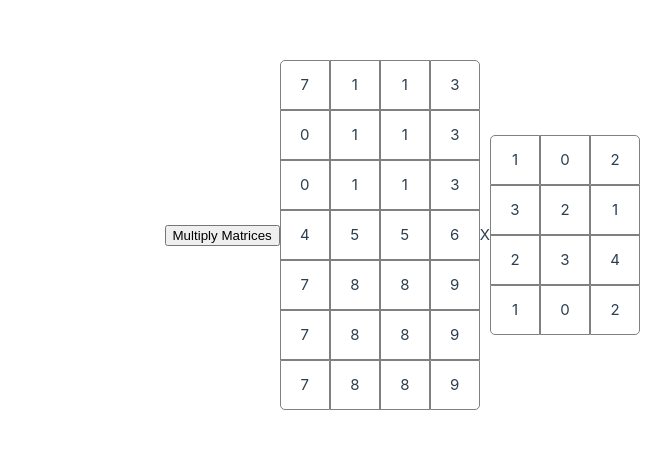
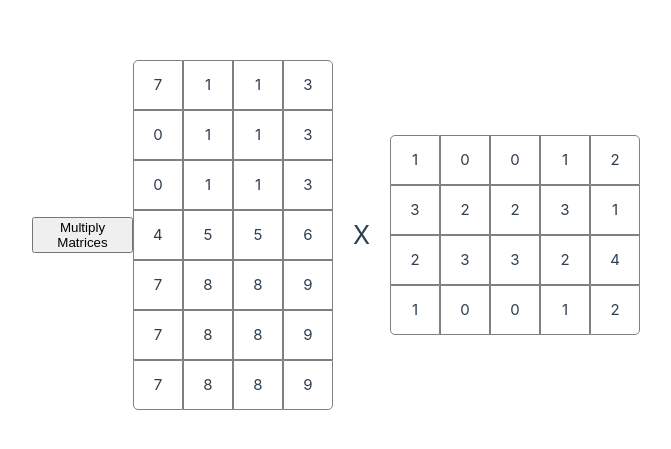
Before and after one commit to ryansereno/vue-tensor, a Vue app: page / in a window 1280 px wide. Shown: the part 165-614 px from the top of the page, without its empty margins (0-671 px from the left). Built offline with nearby package versions, Linux system fonts and the light colour scheme.

Commit message:
moved matmult logic into designated component

```diff
--- a/src/App.vue
+++ b/src/App.vue
@@ -1,27 +1,10 @@
 <template>
-  <div style="display: flex; align-items: center">
-    <button @click="stepwiseMultiplication">Multiply Matrices</button>
-    <Matrix
-      ref="matrixARef"
-      :matrixData="matrixA"
-      :activeRows="matrixAActiveRows"
-    />
-    <span> X </span>
-    <div :style="transformStyle" class="matrix-transition">
-      <Matrix
-        ref="matrixBRef"
-        :matrixData="matrixB"
-        :activeColumns="matrixBActiveColumns"
-        :matrixIsRotated="isRotated"
-      />
-    </div>
-    <Matrix v-if="resultMatrix" :matrixData="resultMatrix"></Matrix>
-  </div>
+  <MatrixMultiplication :matrixA="matrixA" :matrixB="matrixB" />
 </template>
 
 <script setup>
-import { ref } from "vue";
-import Matrix from "./components/Matrix.vue"; // adjust path as necessary
+import {ref} from 'vue'
+import MatrixMultiplication from "@/components/MatrixMultiplication.vue";
 
 const matrixA = ref([
   [7, 1, 1, 3],
@@ -34,98 +17,9 @@ const matrixA = ref([
 ]);
 
 const matrixB = ref([
-  [1, 0, 2],
-  [3, 2, 1],
-  [2, 3, 4],
-  [1, 0, 2],
+  [1, 0, 0, 1, 2],
+  [3, 2, 2, 3, 1],
+  [2, 3, 3, 2, 4],
+  [1, 0, 0, 1, 2],
 ]);
-const transformStyle = ref({});
-
-const matrixARef = ref(null);
-const matrixBRef = ref(null);
-
-const matrixAActiveRows = ref([]);
-const matrixBActiveColumns = ref([]);
-
-const isRotated = ref(false);
-const resultMatrix = ref(null);
-
-const step = ref(0);
-
-let translateX, translateY, rowHeightA;
-
-const stepwiseMultiplication = () => {
-  const rowsA = matrixA.value.length;
-  const colsA = matrixA.value[0].length;
-  const rowsB = matrixB.value.length;
-  const colsB = matrixB.value[0].length;
-  //check dimensions
-  if (colsA !== rowsB) {
-    console.error("Matrix multiplication not possible");
-    return;
-  }
-  const maxSteps = matrixA.value.length + matrixB.value[0].length; // Total steps needed
-
-  if (step.value === 0) {
-    //get DOM element locations
-    const matrixARect = matrixARef.value.$el.getBoundingClientRect();
-    const matrixBRect = matrixBRef.value.$el.getBoundingClientRect();
-
-    //initial movement of MatrixB, positioned above MatrixA and rotated
-    translateX = matrixARect.left - matrixBRect.left;
-    translateY = matrixARect.top - matrixBRect.top;
-    rowHeightA = matrixARect.height / matrixA.value.length;
-
-    //initialize resultMatrix wirh null values
-    const result = Array(rowsA)
-      .fill(null)
-      .map(() => Array(colsB).fill(null));
-    resultMatrix.value = result;
-
-    //send cell isRotated state to child matrices
-    isRotated.value = true;
-  }
-
-  if (step.value < maxSteps) {
-    // Determine the current diagonal to calculate
-    let diag = step.value - 1;
-
-    // Reset the active rows and columns at the beginning of each step
-    matrixAActiveRows.value = [];
-    matrixBActiveColumns.value = [];
-
-    // Loop to calculate the values of cells in the current diagonal
-    for (let i = 0; i <= diag; i++) {
-      let row = i;
-      let col = diag - i;
-
-      if (row < rowsA && col < colsB) {
-        matrixAActiveRows.value.push(row);
-        matrixBActiveColumns.value.push(col);
-        resultMatrix.value[row][col] = 0;
-        for (let k = 0; k < colsA; k++) {
-          resultMatrix.value[row][col] +=
-            matrixA.value[row][k] * matrixB.value[k][col];
-        }
-      }
-    }
-    //translateX and translateY are variables set during step 0, they are just updated here
-    transformStyle.value.transform = `
-      translateX(${translateX}px)
-      translateY(${translateY + step.value * rowHeightA}px)
-      rotateZ(-90deg)
-    `;
-    transformStyle.value.transformOrigin = "top left";
-
-    // Increment the step and set a timeout to call this function again
-    step.value++;
-    setTimeout(stepwiseMultiplication, 1000);
-  }
-};
 </script>
-
-<style>
-.matrix-transition {
-  transition: transform 1s, top 1s, left 1s;
-}
-</style>
--- a/src/components/Matrix.vue
+++ b/src/components/Matrix.vue
@@ -34,8 +34,10 @@ const props = defineProps([
 ]);
 const isActiveRow = (rowIndex) =>
   props.activeRows && props.activeRows.includes(rowIndex);
+
 const isActiveColumn = (colIndex) =>
   props.activeColumns && props.activeColumns.includes(colIndex);
+
 const matrixIsRotated = () => props.matrixIsRotated;
 </script>
 
--- /dev/null
+++ b/src/components/MatrixMultiplication.vue
@@ -0,0 +1,140 @@
+<template>
+  <div style="display: flex; align-items: center">
+    <button @click="stepwiseMultiplication">Multiply Matrices</button>
+    <Matrix
+      ref="matrixARef"
+      :matrixData="matrixA"
+      :activeRows="matrixAActiveRows"
+    />
+    <span v-if="!resultMatrix" class="matrix-math-operator"> X </span>
+    <span v-if="resultMatrix" class="matrix-math-operator"> = </span>
+    <div :style="transformStyle" class="matrix-transition">
+      <Matrix
+        ref="matrixBRef"
+        :matrixData="matrixB"
+        :activeColumns="matrixBActiveColumns"
+        :matrixIsRotated="isRotated"
+      />
+    </div>
+    <Matrix v-if="resultMatrix" :matrixData="resultMatrix"></Matrix>
+  </div>
+</template>
+
+<script setup>
+import { ref } from "vue";
+import Matrix from "@/components/Matrix.vue";
+const { matrixAData, matrixBData } = defineProps([
+  "matrixAData",
+  "matrixBData",
+]);
+const matrixA = ref([
+  [7, 1, 1, 3],
+  [0, 1, 1, 3],
+  [0, 1, 1, 3],
+  [4, 5, 5, 6],
+  [7, 8, 8, 9],
+  [7, 8, 8, 9],
+  [7, 8, 8, 9],
+]);
+
+const matrixB = ref([
+  [1, 0, 0, 1, 2],
+  [3, 2, 2, 3, 1],
+  [2, 3, 3, 2, 4],
+  [1, 0, 0, 1, 2],
+]);
+const transformStyle = ref({});
+
+const matrixARef = ref(null);
+const matrixBRef = ref(null);
+
+const matrixAActiveRows = ref([]);
+const matrixBActiveColumns = ref([]);
+
+const isRotated = ref(false);
+const resultMatrix = ref(null);
+
+const step = ref(0);
+
+let translateX, translateY, rowHeightA;
+
+const stepwiseMultiplication = () => {
+  const rowsA = matrixA.value.length;
+  const colsA = matrixA.value[0].length;
+  const rowsB = matrixB.value.length;
+  const colsB = matrixB.value[0].length;
+  //check dimensions
+  if (colsA !== rowsB) {
+    console.error("Matrix multiplication not possible");
+    return;
+  }
+  const maxSteps = matrixA.value.length + matrixB.value[0].length; // Total steps needed
+
+  if (step.value === 0) {
+    //get DOM element locations
+    const matrixARect = matrixARef.value.$el.getBoundingClientRect();
+    const matrixBRect = matrixBRef.value.$el.getBoundingClientRect();
+
+    //initial movement of MatrixB, positioned above MatrixA and rotated
+    translateX = matrixARect.left - matrixBRect.left;
+    translateY = matrixARect.top - matrixBRect.top;
+    rowHeightA = matrixARect.height / matrixA.value.length;
+
+    //initialize resultMatrix wirh null values
+    const result = Array(rowsA)
+      .fill(null)
+      .map(() => Array(colsB).fill(null));
+    resultMatrix.value = result;
+
+    //send cell isRotated state to child matrices
+    isRotated.value = true;
+  }
+
+  if (step.value < maxSteps) {
+    // Determine the current diagonal to calculate
+    let diag = step.value - 1;
+
+    // Reset the active rows and columns at the beginning of each step
+    matrixAActiveRows.value = [];
+    matrixBActiveColumns.value = [];
+
+    // Loop to calculate the values of cells in the current diagonal
+    for (let i = 0; i <= diag; i++) {
+      let row = i;
+      let col = diag - i;
+
+      if (row < rowsA && col < colsB) {
+        matrixAActiveRows.value.push(row);
+        matrixBActiveColumns.value.push(col);
+        resultMatrix.value[row][col] = 0;
+        for (let k = 0; k < colsA; k++) {
+          resultMatrix.value[row][col] +=
+            matrixA.value[row][k] * matrixB.value[k][col];
+        }
+      }
+    }
+    //translateX and translateY are variables set during step 0, they are just updated here
+    transformStyle.value.transform = `
+      translateX(${translateX}px)
+      translateY(${translateY + step.value * rowHeightA}px)
+      rotateZ(-90deg)
+    `;
+    transformStyle.value.transformOrigin = "top left";
+
+    // Increment the step and set a timeout to call this function again
+    step.value++;
+    setTimeout(stepwiseMultiplication, 1000);
+  }
+};
+</script>
+
+<style>
+.matrix-transition {
+  transition: transform 1s, top 1s, left 1s;
+}
+.matrix-math-operator {
+  font-size: 25px;
+  margin-left: 20px;
+  margin-right: 20px;
+}
+</style>
```
